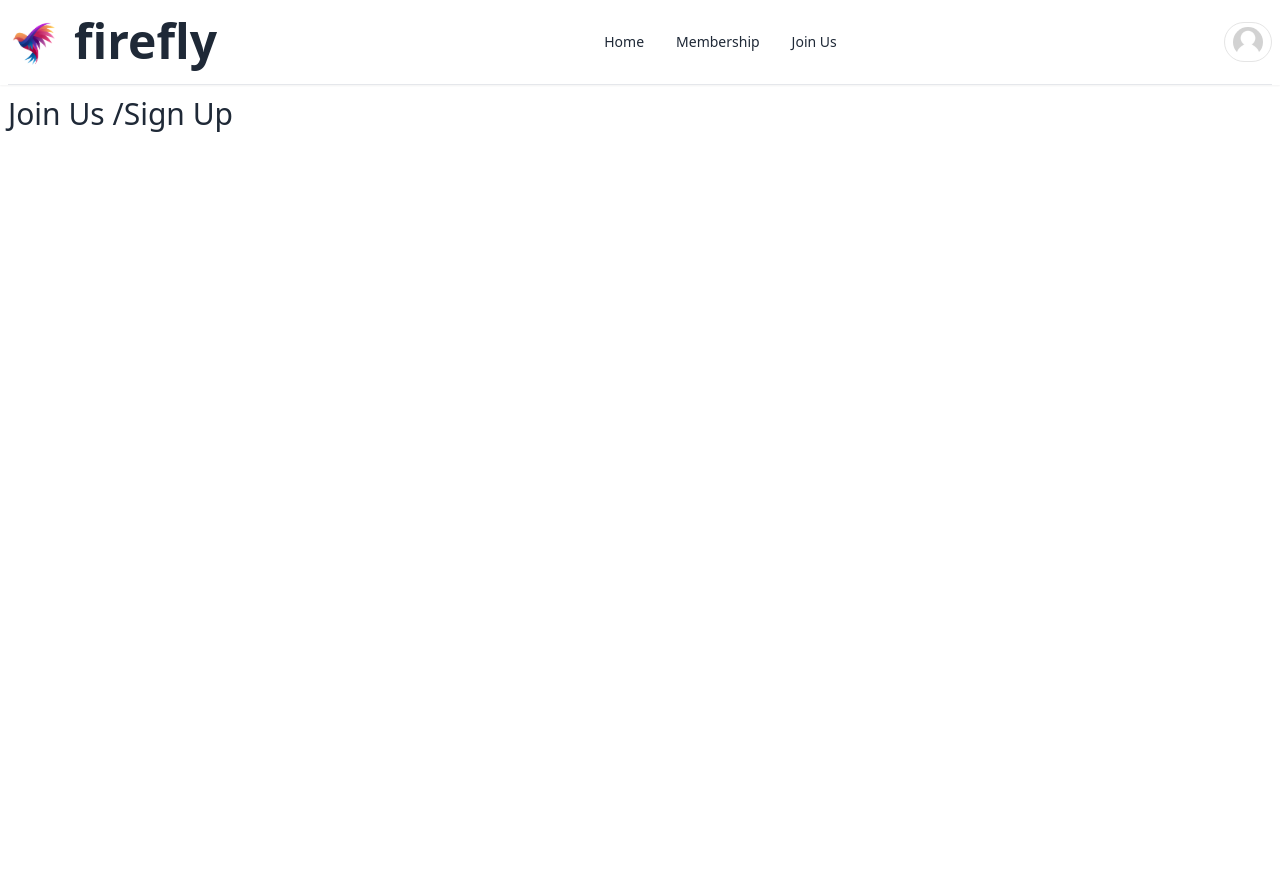
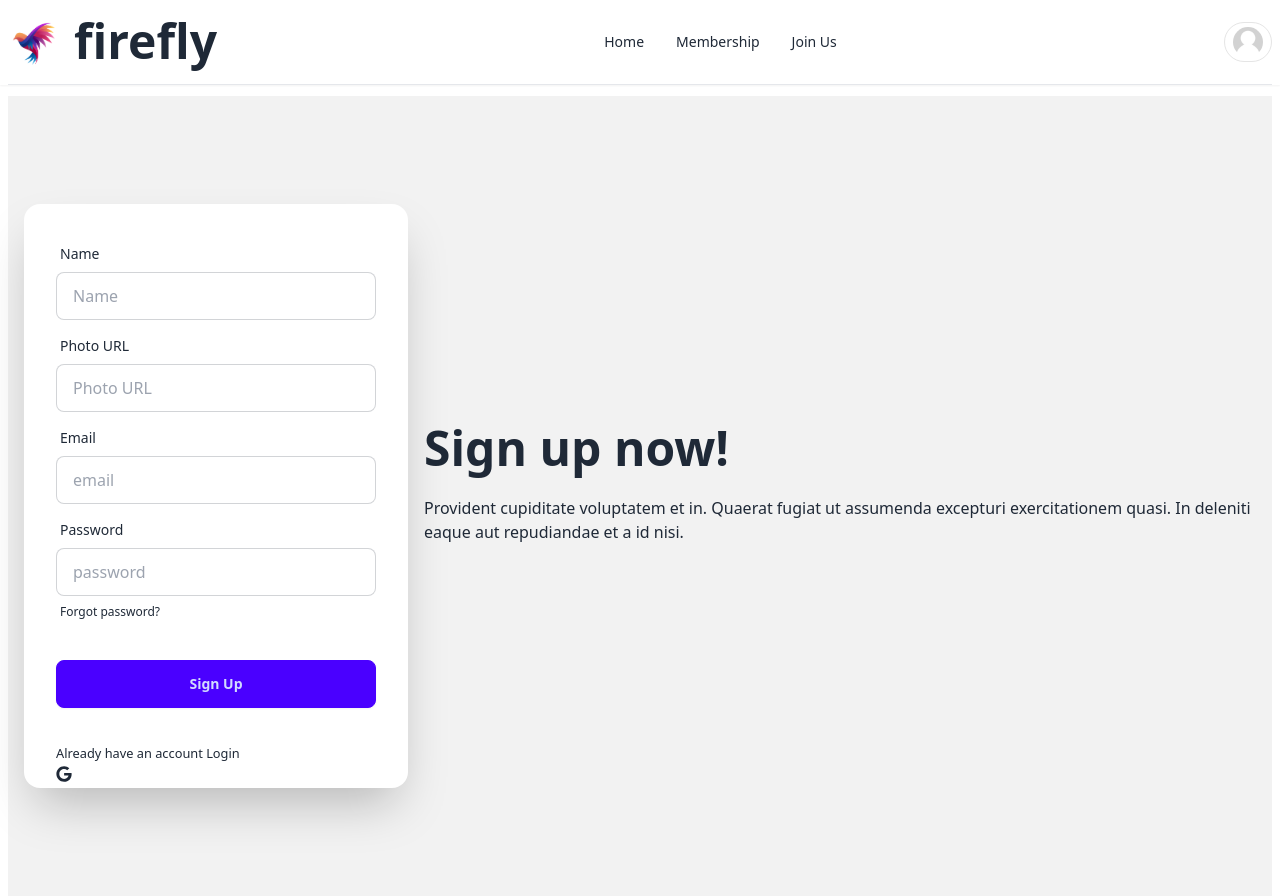
Before and after one commit to nayanrashed/final-firefly-rashed, a React (Vite) app: page /joinUs in a window 1280 px wide. Before the commit the page ends 800 px from the top, so only its background shows below. Built offline with nearby package versions, Linux system fonts and the light colour scheme; no server answers.

Commit message:
login and signup page created without function

```diff
--- a/src/Routes/Routes.jsx
+++ b/src/Routes/Routes.jsx
@@ -3,6 +3,7 @@ import MainLayout from "../Layouts/MainLayout";
 import Home from "../pages/Home/Home/Home";
 import Membership from "../pages/Membership/Membership";
 import JoinUs from "../pages/JoinUs/JoinUs";
+import Login from "../pages/Login/Login";
 
 
 export const router = createBrowserRouter([
@@ -20,7 +21,7 @@ export const router = createBrowserRouter([
             },
             {
                 path:"login",
-                element:<JoinUs></JoinUs>
+                element:<Login></Login>
             },
             {
                 path:"joinUs",
--- /dev/null
+++ b/src/components/SocialLogin/SocialLogin.jsx
@@ -0,0 +1,26 @@
+import { useNavigate } from "react-router-dom";
+import useAuth from "../../hooks/useAuth";
+import useAxiosPublic from "../../hooks/useAxiosPublic";
+import { FaGoogle } from "react-icons/fa";
+
+const SocialLogin = () => {
+  const { googleSignIn } = useAuth();
+  const axiosPublic = useAxiosPublic();
+  const navigate = useNavigate();
+  const handleGoogleSignIn = () => {
+    googleSignIn().then((result) => {
+      console.log(result.user);
+    });
+  };
+  return (
+    <div>
+      <div>
+        <button onClick={handleGoogleSignIn}>
+          <FaGoogle className="mr-3"></FaGoogle>
+        </button>
+      </div>
+    </div>
+  );
+};
+
+export default SocialLogin;
--- /dev/null
+++ b/src/hooks/useAuth.jsx
@@ -0,0 +1,10 @@
+import { useContext } from "react";
+import { AuthContext } from "../providers/AuthProvider";
+
+
+const useAuth = () => {
+   const auth = useContext(AuthContext)
+   return auth;
+};
+
+export default useAuth;
--- /dev/null
+++ b/src/hooks/useAxiosPublic.jsx
@@ -0,0 +1,10 @@
+import axios from "axios";
+
+const axiosPublic = axios.create({
+    baseURL: 'http://localhost:5000',
+})
+const useAxiosPublic = () => {
+    return axiosPublic;
+};
+
+export default useAxiosPublic;
--- a/src/main.jsx
+++ b/src/main.jsx
@@ -4,13 +4,21 @@ import "./index.css";
 import { RouterProvider } from "react-router-dom";
 import { router } from "./Routes/Routes.jsx";
 import AuthProvider from "./providers/AuthProvider.jsx";
+import { HelmetProvider } from "react-helmet-async";
+import { QueryClient, QueryClientProvider } from "@tanstack/react-query";
+
+const queryClient = new QueryClient();
 
 ReactDOM.createRoot(document.getElementById("root")).render(
   <React.StrictMode>
     <AuthProvider>
-      <div className="max-w-screen-xl mx-auto">
-        <RouterProvider router={router} />
-      </div>
+      <QueryClientProvider client={queryClient}>
+        <HelmetProvider>
+          <div className="max-w-screen-xl mx-auto">
+            <RouterProvider router={router} />
+          </div>
+        </HelmetProvider>
+      </QueryClientProvider>
     </AuthProvider>
   </React.StrictMode>
 );
--- a/src/pages/JoinUs/JoinUs.jsx
+++ b/src/pages/JoinUs/JoinUs.jsx
@@ -1,11 +1,136 @@
-
+import { Helmet } from "react-helmet-async";
+import { useForm } from "react-hook-form";
+import { Link } from "react-router-dom";
+import SocialLogin from "../../components/SocialLogin/SocialLogin";
 
 const JoinUs = () => {
-    return (
-        <div>
-            <h2 className="text-3xl"> Join Us /Sign Up</h2>
+  const {
+    register,
+    handleSubmit,
+    formState: { errors },
+  } = useForm();
+
+  const onSubmit = (data) => {
+    console.log(data);
+  };
+  return (
+    <div>
+      <Helmet>
+        <title>firefly | Sign Up</title>
+      </Helmet>
+      <div className="hero min-h-screen bg-base-200">
+        <div className="hero-content flex-col lg:flex-row-reverse">
+          <div className="text-center lg:text-left">
+            <h1 className="text-5xl font-bold">Sign up now!</h1>
+            <p className="py-6">
+              Provident cupiditate voluptatem et in. Quaerat fugiat ut assumenda
+              excepturi exercitationem quasi. In deleniti eaque aut repudiandae
+              et a id nisi.
+            </p>
+          </div>
+          <div className="card flex-shrink-0 w-full max-w-sm shadow-2xl bg-base-100">
+            <form onSubmit={handleSubmit(onSubmit)} className="card-body">
+              <div className="form-control">
+                <label className="label">
+                  <span className="label-text">Name</span>
+                </label>
+                <input
+                  type="text"
+                  {...register("name", { required: true })}
+                  name="name"
+                  placeholder="Name"
+                  className="input input-bordered"
+                />
+                {errors.name && (
+                  <span className="text-red-600">Name is required</span>
+                )}
+              </div>
+              <div className="form-control">
+                <label className="label">
+                  <span className="label-text">Photo URL</span>
+                </label>
+                <input
+                  type="text"
+                  {...register("photoURL", { required: true })}
+                  placeholder="Photo URL"
+                  className="input input-bordered"
+                />
+                {errors.photoURL && (
+                  <span className="text-red-600">Photo URL is required</span>
+                )}
+              </div>
+              <div className="form-control">
+                <label className="label">
+                  <span className="label-text">Email</span>
+                </label>
+                <input
+                  type="email"
+                  {...register("email", { required: true })}
+                  name="email"
+                  placeholder="email"
+                  className="input input-bordered"
+                />
+                {errors.email && (
+                  <span className="text-red-600">Email is required</span>
+                )}
+              </div>
+              <div className="form-control">
+                <label className="label">
+                  <span className="label-text">Password</span>
+                </label>
+                <input
+                  type="password"
+                  {...register("password", {
+                    required: true,
+                    minLength: 6,
+                    maxLength: 20,
+                    pattern: /(?=.*[A-Z])(?=.*[!@#$&*])(?=.*[0-9])(?=.*[a-z])/,
+                  })}
+                  placeholder="password"
+                  className="input input-bordered"
+                />
+                {errors.password?.type === "required" && (
+                  <p className="text-red-600">Password is required</p>
+                )}
+                {errors.password?.type === "minLength" && (
+                  <p className="text-red-600">Password must be 6 characters</p>
+                )}
+                {errors.password?.type === "maxLength" && (
+                  <p className="text-red-600">
+                    Password must be less than 20 characters
+                  </p>
+                )}
+                {errors.password?.type === "pattern" && (
+                  <p className="text-red-600">
+                    Password must have one Uppercase one lower case, one number
+                    and one special character.
+                  </p>
+                )}
+                <label className="label">
+                  <a href="#" className="label-text-alt link link-hover">
+                    Forgot password?
+                  </a>
+                </label>
+              </div>
+              <div className="form-control mt-6">
+                <input
+                  className="btn btn-primary"
+                  type="submit"
+                  value="Sign Up"
+                />
+              </div>
+            </form>
+            <div className="px-8">
+              <small>
+                Already have an account <Link to="/login">Login</Link>
+              </small>
+              <SocialLogin></SocialLogin>
+            </div>
+          </div>
         </div>
-    );
+      </div>
+    </div>
+  );
 };
 
 export default JoinUs;
--- a/src/pages/Login/Login.jsx
+++ b/src/pages/Login/Login.jsx
@@ -1,10 +1,85 @@
+import { useContext } from "react";
+import { Helmet } from "react-helmet-async";
+import { Link } from "react-router-dom";
+import { AuthContext } from "../../providers/AuthProvider";
+
+import SocialLogin from "../../components/SocialLogin/SocialLogin";
 
 const Login = () => {
-    return (
-        <div>
-            <h2>Login</h2>
+  const { signIn } = useContext(AuthContext);
+
+  const handleLogin = (event) => {
+    event.preventDefault();
+    const form = event.target;
+    const email = form.email.value;
+    const password = form.password.value;
+    console.log(email, password);
+
+  };
+  return (
+    <div>
+      <Helmet>
+        <title>firefly | Login</title>
+      </Helmet>
+      <div className="hero min-h-screen bg-base-200">
+        <div className="hero-content flex-col md:flex-row-reverse">
+          <div className="text-center md:w-1/2 lg:text-left">
+            <h1 className="text-5xl font-bold">Login now!</h1>
+            <p className="py-6">
+
+            </p>
+          </div>
+          <div className="card md:w-1/2 max-w-sm shadow-2xl bg-base-100">
+            <form onSubmit={handleLogin} className="card-body">
+              <div className="form-control">
+                <label className="label">
+                  <span className="label-text">Email</span>
+                </label>
+                <input
+                  type="email"
+                  name="email"
+                  placeholder="email"
+                  className="input input-bordered"
+                />
+              </div>
+              <div className="form-control">
+                <label className="label">
+                  <span className="label-text">Password</span>
+                </label>
+                <input
+                  type="password"
+                  name="password"
+                  placeholder="password"
+                  className="input input-bordered"
+                />
+                <label className="label">
+                  <a href="#" className="label-text-alt link link-hover">
+                    Forgot password?
+                  </a>
+                </label>
+              </div>
+
+              <div className="form-control mt-6">
+                <input
+                  className="btn btn-primary"
+                  type="submit"
+                  value="Login"
+                />
+              </div>
+            </form>
+            <p className="px-8">
+              <small>
+                New Here? <Link to="/joinUs">Create an account</Link>{" "}
+              </small>
+            </p>
+            <div className="divider px-8">
+                <SocialLogin></SocialLogin>
+            </div>
+          </div>
         </div>
-    );
+      </div>
+    </div>
+  );
 };
 
 export default Login;
```
Also changed, not shown: package.json (+6 -1 lines), 1 other file (tests, documents, lock files or other folders).
